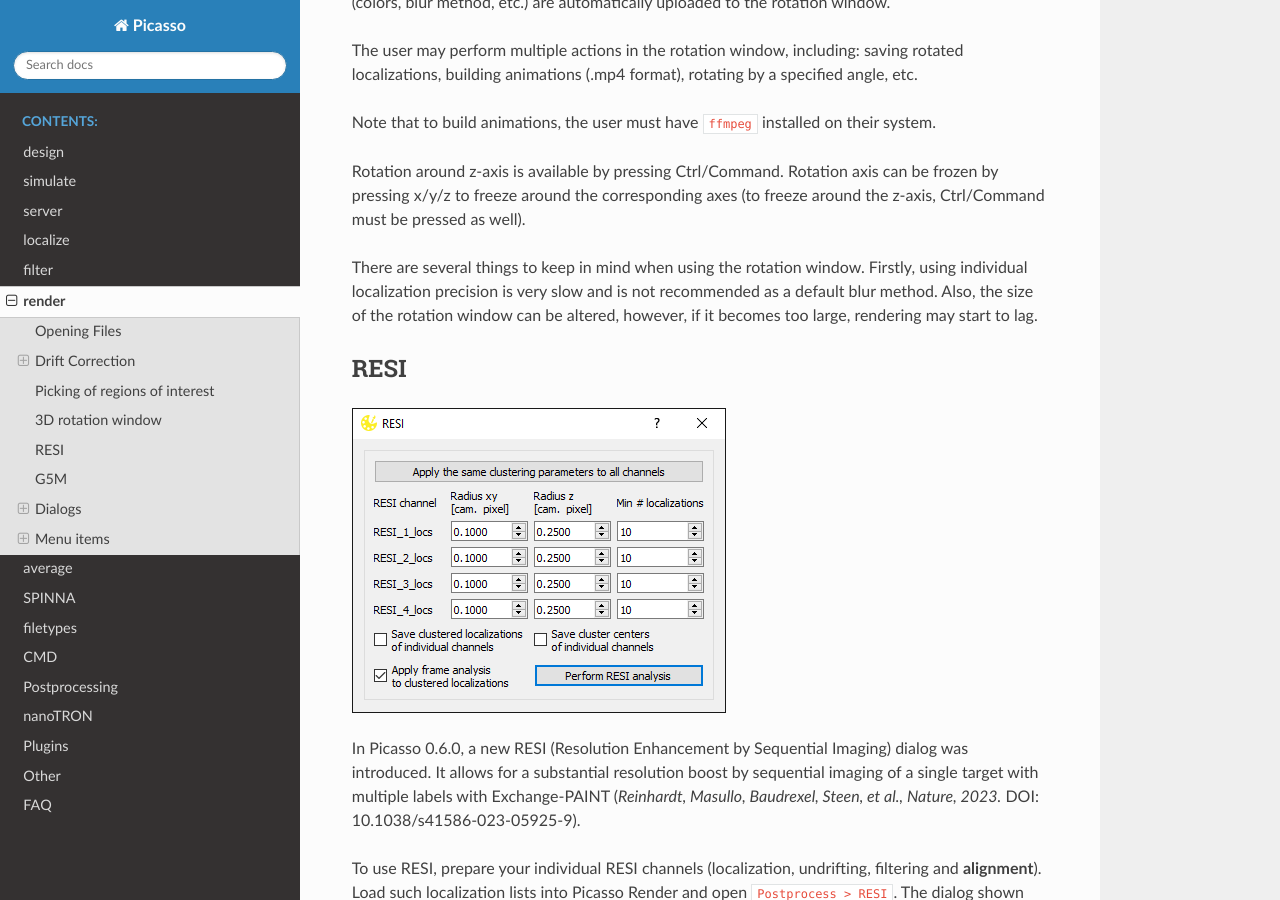
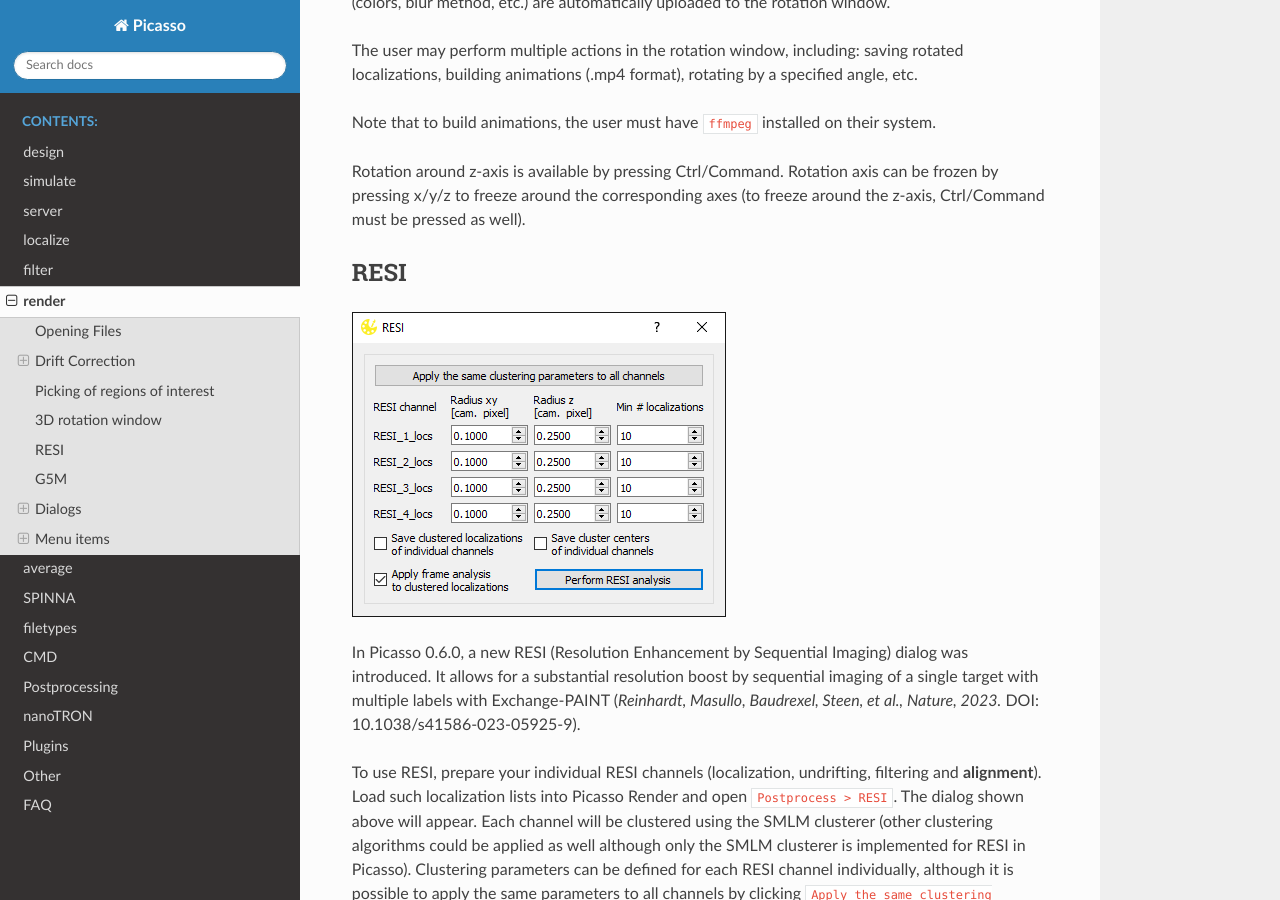
Before and after one commit to jungmannlab/picasso, a Sphinx documentation site: the page built from docs/render.rst, in a window 1280 px wide and 900 px high, scrolled down 3292 px. Built offline with Sphinx 7.4.7 and the Read the Docs theme 3.1.0, drawn with Linux system fonts in a browser that asks for light colours.

Commit message:
update 3d rotation docs

```diff
--- a/docs/render.rst
+++ b/docs/render.rst
@@ -66,8 +66,6 @@ The user may perform multiple actions in the rotation window, including: saving
 Note that to build animations, the user must have ``ffmpeg`` installed on their system.
 
 Rotation around z-axis is available by pressing Ctrl/Command. Rotation axis can be frozen by pressing x/y/z to freeze around the corresponding axes (to freeze around the z-axis, Ctrl/Command must be pressed as well).
-
-There are several things to keep in mind when using the rotation window. Firstly, using individual localization precision is very slow and is not recommended as a default blur method. Also, the size of the rotation window can be altered, however, if it becomes too large, rendering may start to lag.
 
 RESI
 ----
```
